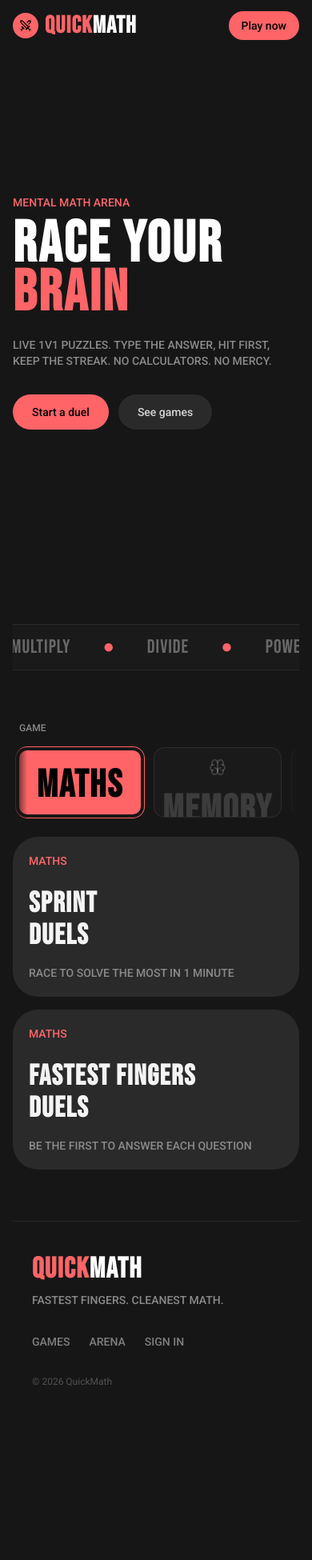
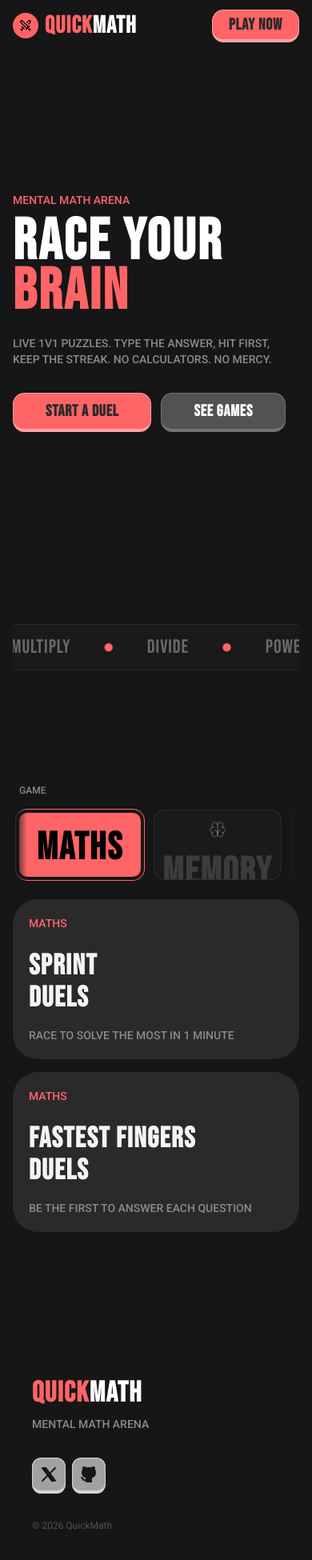
Before and after one commit to hanuchaudhary/QuickMath, a React (Vite) app in the folder apps/client/: page / in a window 390 px wide. Shown: the top 1950 px of the page at 80% size. Before the commit the page ends 1775 px from the top, so only its background shows below. Built offline with nearby package versions, Linux system fonts and the light colour scheme; no server answers.

Commit message:
(feat): more ui

```diff
--- a/apps/client/src/components/ui/3d-button.tsx
+++ b/apps/client/src/components/ui/3d-button.tsx
@@ -2,7 +2,6 @@ import { cn } from "cn";
 
 type ThreeDButtonProps = {
     children: React.ReactNode;
-    className: string;
 } & React.ButtonHTMLAttributes<HTMLButtonElement>;
 
 export function ThreeDButton({
@@ -11,7 +10,8 @@ export function ThreeDButton({
     ...props
 }: ThreeDButtonProps) {
     return (
-        <button className={cn("w-full rounded-lg border border-b-4 border-red-300 bg-red-400 font-display text-xl font-semibold text-secondary transition-all hover:bg-red-300 hover:border-red-200 cursor-pointer", className)} {...props}>
+        // press feedback
+        <button className={cn("w-full rounded-lg border border-b-4 border-red-300 bg-red-400 font-display text-xl font-semibold text-secondary transition-all hover:bg-red-300 hover:border-white cursor-pointer active:border-b-0 active:translate-y-0.5 active:scale-95", className)} {...props}>
             {children}
         </button>
     );
--- a/apps/client/src/components/ui/back.tsx
+++ b/apps/client/src/components/ui/back.tsx
@@ -14,7 +14,7 @@ export function BackButton({
         <button
             type="button"
             onClick={() => navigate(to)}
-            className={cn("flex size-10 items-center justify-center rounded-lg bg-secondary text-white transition-all hover:bg-white/10 border border-b-4 border-neutral-700 cursor-pointer", className)}
+            className={cn("flex size-10 items-center justify-center rounded-lg bg-secondary text-white transition-all hover:bg-white/10 border border-b-4 border-neutral-700 cursor-pointer active:border-b-0 active:translate-y-0.5 active:scale-95", className)}
         >
             <ChevronLeft className="size-5" />
         </button>
--- a/apps/client/src/pages/auth.tsx
+++ b/apps/client/src/pages/auth.tsx
@@ -4,6 +4,8 @@ import { Swords } from "lucide-react";
 import { useAuthStore } from "@/stores/auth.store";
 import { ApiError } from "@/lib/http";
 import { cn } from "@/lib/utils";
+import { ThreeDButton } from "@/components/ui/3d-button";
+import { Input } from "@/components/ui/input";
 
 export function AuthPage() {
   const navigate = useNavigate();
@@ -110,9 +112,10 @@ export function AuthPage() {
 
           <label className="mt-8 block text-xs font-semibold tracking-wide text-white/40 uppercase">
             Email
-            <input
-              className="mt-2 h-12 w-full rounded-2xl border border-white/10 bg-black/30 px-4 text-sm outline-none focus:border-red-400/50"
+            <Input
+              className="mt-2 bg-black/30 py-4 px-4 text-sm outline-none focus:border-red-400/50"
               type="email"
+              placeholder="kushchaudharyog@gmail.com"
               value={email}
               onChange={(e) => setEmail(e.target.value)}
               required
@@ -120,9 +123,10 @@ export function AuthPage() {
           </label>
           <label className="mt-4 block text-xs font-semibold tracking-wide text-white/40 uppercase">
             Password
-            <input
-              className="mt-2 h-12 w-full rounded-2xl border border-white/10 bg-black/30 px-4 text-sm outline-none focus:border-red-400/50"
+            <Input
+              className="mt-2 bg-black/30 py-4 px-4 text-sm outline-none focus:border-red-400/50"
               type="password"
+              placeholder="********"
               value={password}
               onChange={(e) => setPassword(e.target.value)}
               minLength={6}
@@ -132,13 +136,13 @@ export function AuthPage() {
 
           {error ? <p className="mt-4 text-sm text-red-400">{error}</p> : null}
 
-          <button
-            className="mt-6 h-12 w-full rounded-2xl bg-red-400 text-sm font-bold text-black press-feedback"
+          <ThreeDButton
+            className="mt-6 bg-red-400 border-red-300 text-secondary cursor-pointer w-full p-2"
             disabled={pending}
             type="submit"
           >
             {pending ? "Hold on..." : mode === "signin" ? "Enter arena" : "Create account"}
-          </button>
+          </ThreeDButton>
         </form>
       </div>
     </div>
--- a/apps/client/src/pages/landing.tsx
+++ b/apps/client/src/pages/landing.tsx
@@ -7,6 +7,8 @@ import { GAME_TYPES } from "@/components/game-types";
 import { GameTypePicker } from "@/components/game-type-picker";
 import { GameModeCards } from "@/components/game-mode-cards";
 import { arenaPath, playPath } from "@/lib/game-params";
+import { ThreeDButton } from "@/components/ui/3d-button";
+import { IconBrandGithubFilled, IconBrandX, IconBrandXFilled } from "@tabler/icons-react";
 
 const MARQUEE = ["ADD", "SUBTRACT", "MULTIPLY", "DIVIDE", "POWERS", "RACE", "DUEL", "FOCUS"];
 
@@ -30,12 +32,19 @@ export function LandingPage() {
               Quick<span className="text-white">Math</span>
             </span>
           </Link>
-          <Link
-            to={playTo}
-            className="rounded-2xl bg-red-400 px-4 py-2 text-sm font-medium text-black press-feedback"
+          <ThreeDButton
+            type="button"
+            onClick={() => {
+              if (!user) {
+                navigate("/auth");
+                return;
+              }
+              navigate(playTo);
+            }}
+            className="bg-red-400 border-red-300 text-secondary py-1 w-fit px-5"
           >
             {user ? "Enter arena" : "Play now"}
-          </Link>
+          </ThreeDButton>
         </div>
       </header>
 
@@ -59,18 +68,27 @@ export function LandingPage() {
             Live 1v1 puzzles. Type the answer, hit first, keep the streak. No calculators. No mercy.
           </p>
           <div className="hero-rise mt-8 flex flex-wrap gap-3" style={{ animationDelay: "240ms" }}>
-            <Link
-              to={playTo}
-              className="rounded-2xl bg-red-400 px-6 py-3 text-sm font-medium text-black press-feedback"
+            <ThreeDButton
+              className="bg-red-400 border-red-300 text-secondary py-2 w-fit px-10"
+              onClick={() => {
+                if (!user) {
+                  navigate("/auth");
+                  return;
+                }
+                navigate(playPath(selectedType, resolveGameMode(selectedType, modes[0])));
+              }}
             >
               Start a duel
-            </Link>
-            <a
-              href="#arena"
-              className="rounded-2xl bg-secondary px-6 py-3 text-sm font-medium text-white/80"
+            </ThreeDButton>
+            <ThreeDButton
+              type="button"
+              className="bg-neutral-600 border-neutral-500 text-white py-2 w-fit px-10"
+              onClick={() => {
+                navigate("#arena");
+              }}
             >
               See games
-            </a>
+            </ThreeDButton>
           </div>
         </div>
       </section>
@@ -86,7 +104,7 @@ export function LandingPage() {
         </div>
       </div>
 
-      <section id="arena" className="mx-auto max-w-6xl py-16">
+      <section id="arena" className="mx-auto max-w-2xl min-h-screen flex flex-col justify-center">
         <p className="mb-3 px-2 text-xs font-medium text-muted-foreground">GAME</p>
         <GameTypePicker types={GAME_TYPES} selectedId={selectedType} onSelect={setSelectedType} />
         <GameModeCards
@@ -103,26 +121,27 @@ export function LandingPage() {
         />
       </section>
 
-      <footer className="border-t border-white/8 px-6 py-10">
+      <footer className="px-6 py-10">
         <div className="mx-auto flex max-w-6xl flex-col gap-8 sm:flex-row sm:items-end sm:justify-between">
           <div>
             <p className="font-display text-4xl font-bold tracking-tighter text-red-400">
               Quick<span className="text-white">Math</span>
             </p>
             <p className="mt-2 max-w-sm text-sm uppercase font-medium text-muted-foreground">
-              Fastest fingers. Cleanest math.
+              Mental math arena
             </p>
           </div>
-          <div className="flex flex-wrap gap-6 text-sm font-medium uppercase text-white/45">
-            <a href="#arena" className="hover:text-white">
-              Games
-            </a>
-            <Link to={playTo} className="hover:text-white">
-              Arena
-            </Link>
-            <Link to="/auth" className="hover:text-white">
-              Sign in
-            </Link>
+          <div className="flex flex-wrap gap-2">
+            <ThreeDButton onClick={() => {
+              // window.open("https://x.com/kushchaudharyog", "_blank");
+            }} className="bg-neutral-400 border-neutral-300 text-background p-2 w-fit rounded-md border border-b-4 cursor-pointer" >
+              <IconBrandXFilled className="size-6" />
+            </ThreeDButton>
+            <ThreeDButton onClick={() => {
+              window.open("https://github.com/hanuchaudhary", "_blank");
+            }} className="bg-neutral-400 border-neutral-300 text-background p-2 w-fit rounded-md border border-b-4 cursor-pointer" >
+              <IconBrandGithubFilled className="size-6" />
+            </ThreeDButton>
           </div>
         </div>
         <p className="mx-auto mt-8 max-w-6xl text-xs text-white/25">
--- a/apps/client/src/pages/playground.tsx
+++ b/apps/client/src/pages/playground.tsx
@@ -12,6 +12,7 @@ import { arenaPath, readGameQuery } from "@/lib/game-params";
 import { ConfirmDialog } from "@/components/confirm-dialog";
 import { IconX } from "@tabler/icons-react";
 import { Input } from "@/components/ui/input";
+import { ThreeDButton } from "@/components/ui/3d-button";
 
 export function PlaygroundPage() {
   const { roomId } = useParams();
@@ -91,10 +92,10 @@ export function PlaygroundPage() {
 
   return (
     <div className="relative flex min-h-dvh flex-col items-center px-6 pt-10">
-      <button
+      <ThreeDButton
         type="button"
         onClick={() => setTapOut(true)}
-        className="absolute md:top-6 md:right-6 top-24 rounded-full md:rounded-lg md:border-3 md:ring-2 ring-neutral-400 md:border-background md:bg-neutral-400 px-4 py-1 text-xl font-display font-semibold uppercase md:text-background hover:bg-red-400 hover:ring-red-400 cursor-pointer md:size-auto size-8 flex items-center justify-center"
+        className="absolute md:top-6 md:right-6 top-24 bg-red-400 border-red-300 text-secondary cursor-pointer w-fit p-2 md:size-auto size-8 flex items-center justify-center"
       >
         <span className="hidden md:block">
           Tap Out
@@ -102,7 +103,7 @@ export function PlaygroundPage() {
         <span className="block md:hidden">
           <IconX size={16} />
         </span>
-      </button>
+      </ThreeDButton>
       <div className="flex w-full max-w-xl items-start justify-between">
         <PlayerHud
           name={me?.username ?? "You"}
```
Also changed, not shown: apps/client/src/pages/join.tsx (+9 -8 lines).
